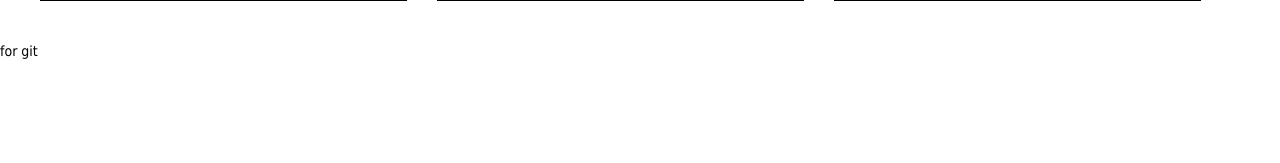
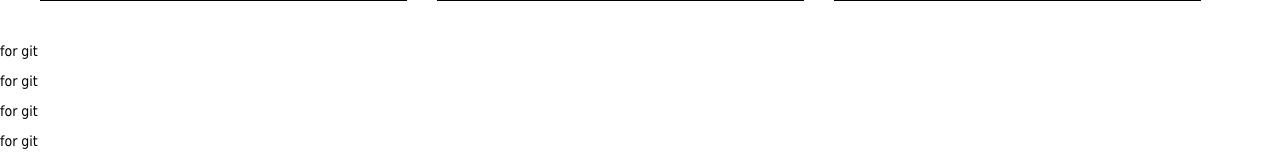
Before and after one commit to ablay/test, a PHP site: page / in a window 1280 px wide. Shown: the part 1183-1346 px from the top of the page. Before the commit the page ends 1242 px from the top, so only its background shows below. Run offline with PHP 8.4, Linux system fonts and the light colour scheme; data that the repository does not hold is empty.

Commit message:
third commit

```diff
--- a/index.php
+++ b/index.php
@@ -205,6 +205,8 @@
 			</div>
 			<div style="clear: both;"></div>
 		</div>
+		<p>for git</p>  <p>for git</p>
+		<p>for git</p>
 		<p>for git</p>
 	</body>
 </html>
```
